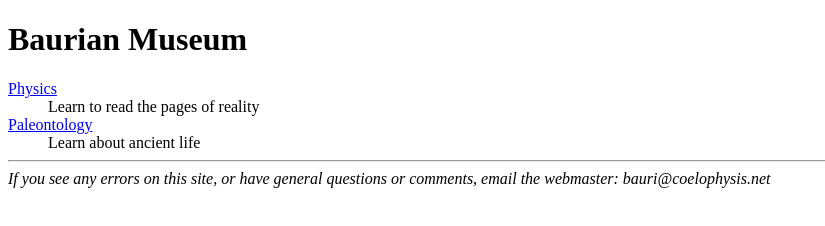
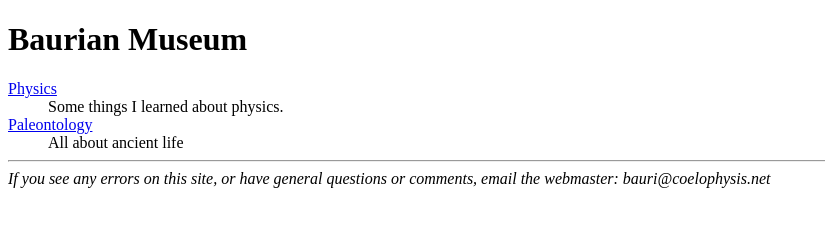
Before and after one commit to coelophysisbauri/website, a plain HTML site: page index.html in a window 1280 px wide. Shown: the whole page, without its empty margins (0-825 px from the left). Drawn offline with Linux system fonts and the light colour scheme.

Commit message:
new description

```diff
--- a/index.html
+++ b/index.html
@@ -9,10 +9,10 @@
 <h1>Baurian Museum</h1>
 
 <dt><a href="physics">Physics</a></dt>
-<dd>Learn to read the pages of reality</dd>
+<dd>Some things I learned about physics.</dd>
 
 <dt><a href="paleo">Paleontology</a><dt>
-<dd>Learn about ancient life</dd>
+<dd>All about ancient life</dd>
 
 <hr>
 <footer>
```
